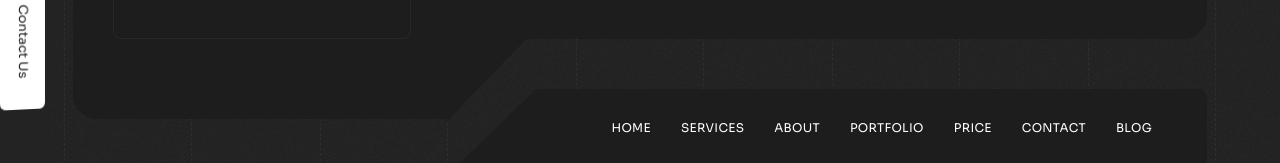
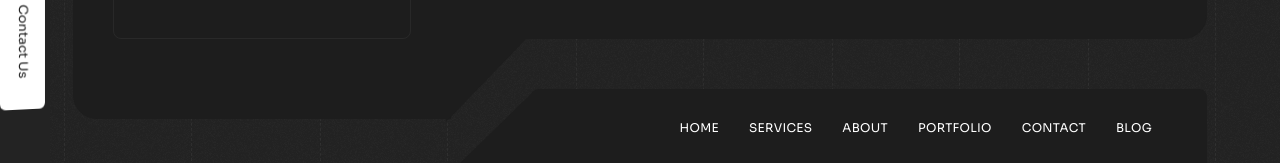
Before and after one commit to laniasepsutisna/laniasepsutisna.github.io, a plain HTML site: page index.html in a window 1280 px wide. Shown: the part 639-802 px from the top of the page. Drawn offline with Linux system fonts and the light colour scheme.

Commit message:
Update price index html

```diff
--- a/index.html
+++ b/index.html
@@ -335,11 +335,6 @@
                             class="nav-item text-[18px] md:text-[12px] py-[10px] px-[15px] tracking-wide uppercase"
                     >
                         <a href="#0" data-scroll-nav="3"><span>Portfolio</span></a>
-                    </li>
-                    <li
-                            class="nav-item text-[18px] md:text-[12px] py-[10px] px-[15px] tracking-wide uppercase"
-                    >
-                        <a href="#0" data-scroll-nav="4"><span>Price</span></a>
                     </li>
                     <li
                             class="nav-item text-[18px] md:text-[12px] py-[10px] px-[15px] tracking-wide uppercase"
```
